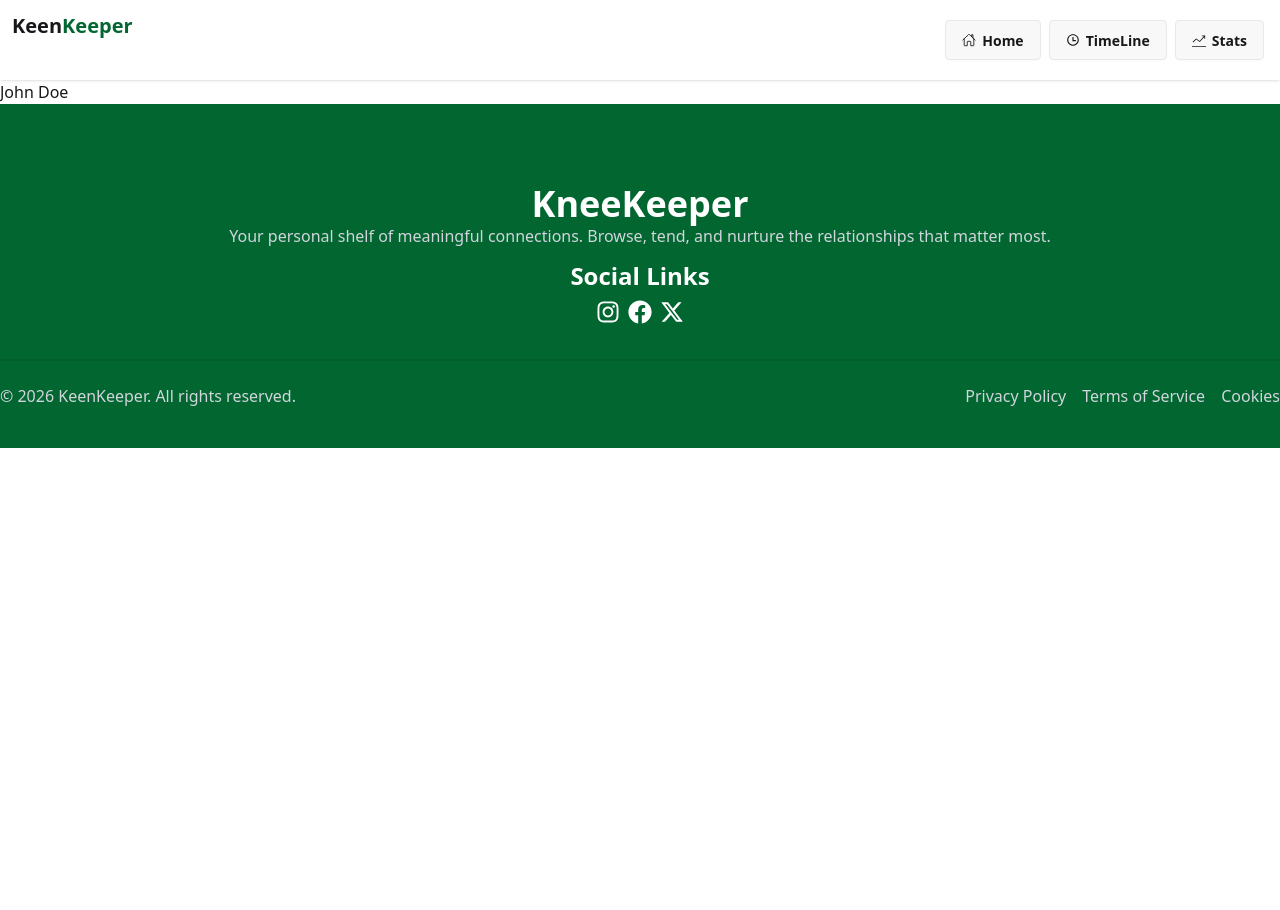
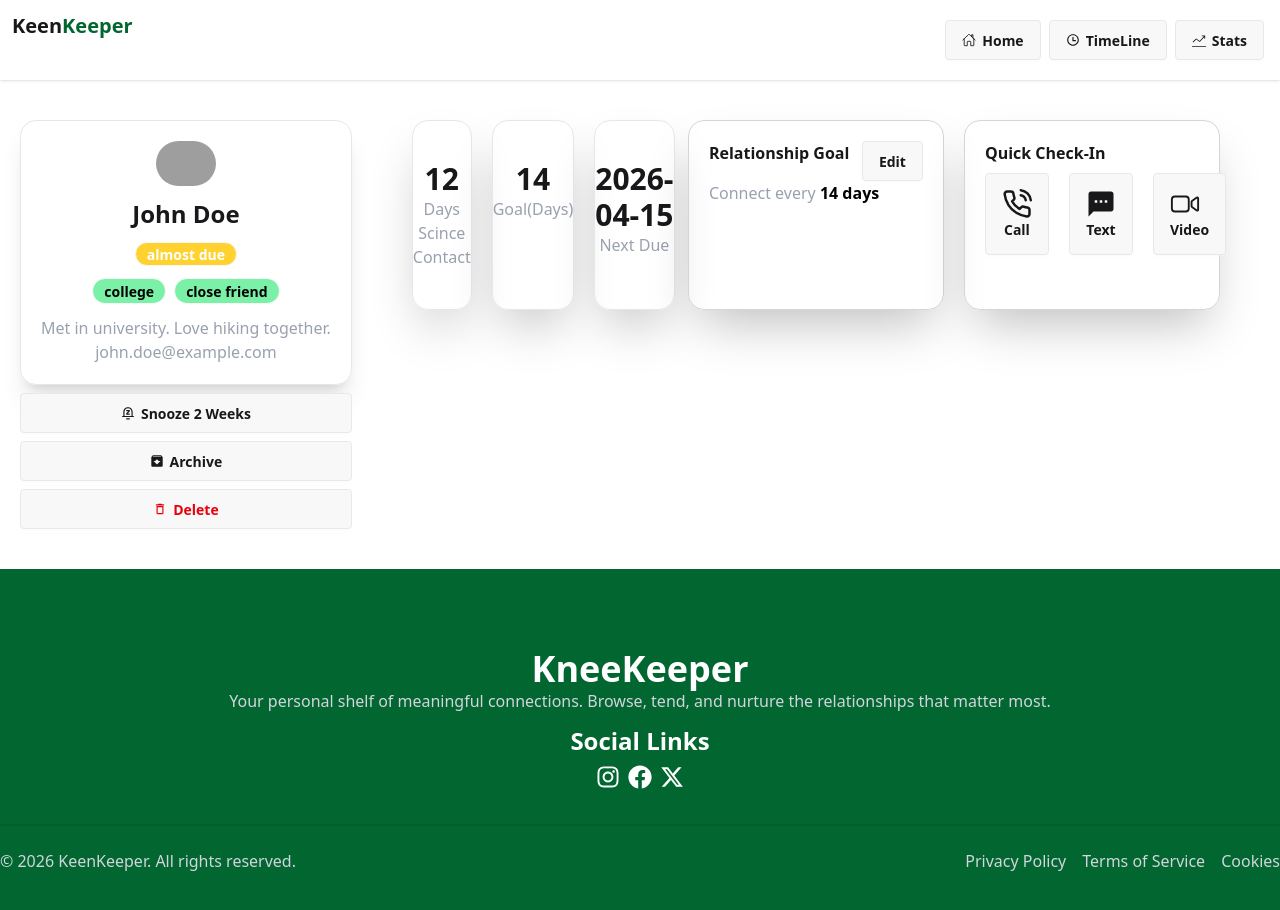
Before and after one commit to Tamim379ta/ASSIGNMENT-007, a Next.js app: page /friends/1 in a window 1280 px wide. Shown: the top 910 px of the page. Before the commit the page ends 800 px from the top, so only its background shows below. Built offline with nearby package versions, Linux system fonts and the light colour scheme; grey boxes are pictures that could not be loaded.

Commit message:
added friends details page

```diff
--- a/src/app/friends/[friendId]/page.jsx
+++ b/src/app/friends/[friendId]/page.jsx
@@ -1,3 +1,9 @@
+import Image from "next/image";
+import { FiPhoneCall } from "react-icons/fi";
+import { IoMdArchive } from "react-icons/io";
+import { IoVideocamOutline } from "react-icons/io5";
+import { MdDeleteOutline, MdTextsms } from "react-icons/md";
+import { RiNotificationSnoozeLine } from "react-icons/ri";
 
 const DetailsPage = async ({ params }) => {
 
@@ -6,16 +12,108 @@ const DetailsPage = async ({ params }) => {
   const res = await fetch("http://localhost:3000/data.json")
   const data = await res.json()
 
-  const friend = data.find(f => f.id === Number(friendId))
+  const friend = data.find(f => f.id === Number(friendId));
 
-  console.log(friend)
-
+  const { picture, name, days_since_contact, email, next_due_date, goal, bio, tags, status } = friend;
 
   return (
     <div>
 
-      <h1>{friend.name}</h1>
+      <div className=" py-10 px-5 flex flex-col md:flex-row container mx-auto  gap-5">
+        <div className=" ">
+          <div className="  text-center shadow-xl border border-gray-200 p-5 space-y-3 rounded-2xl">
+            <div className="flex justify-center">
+              <Image
+                src={picture}
+                alt={name}
+                width={60}
+                height={30}
+                className='rounded-4xl'
+              />
+            </div>
 
+            <div className="space-y-3  ">
+              <h1 className="text-2xl font-bold">{name}</h1>
+              <div className={`text-white badge rounded-4xl font-semibold ${status === "overdue" ? "bg-red-400" : status === "on-track" ? "bg-green-800" : "bg-amber-300"}`} >{status}</div>
+              <div className='flex gap-2 justify-center'>
+                {
+                  tags.map((tag, ind) => <span
+                    className='badge bg-green-300 py-3 rounded-3xl font-semibold text-black'
+                    key={ind}>{tag}</span>)
+                }
+              </div>
+              <div className="text-gray-400">
+                <p>{bio}</p>
+                <p>{email}</p>
+              </div>
+            </div>
+          </div>
+
+
+          <div className="flex flex-col gap-2 mt-2">
+            <button className="btn">
+              <RiNotificationSnoozeLine /> Snooze 2 Weeks</button>
+            <button className="btn">
+              <IoMdArchive /> Archive</button>
+            <button className="btn  text-red-600">
+              <MdDeleteOutline /> Delete </button>
+          </div>
+
+        </div>
+
+
+        <div className="flex-1  px-10">
+
+          <div className="grid grid-cols-3  gap-5">
+
+            <div className="flex flex-col md:flex-row gap-5">
+
+              <div className="text-center flex-1  shadow-2xl rounded-2xl py-10  border border-gray-200">
+                <h1 className="font-bold text-3xl">{days_since_contact}</h1>
+                <p className="text-gray-400">Days Scince Contact</p>
+              </div>
+
+              <div className="text-center flex-1  shadow-2xl rounded-2xl py-10 border border-gray-200">
+                <h1 className="font-bold text-3xl">{goal}</h1>
+                <p className="text-gray-400">Goal(Days)</p>
+              </div>
+
+              <div className="text-center flex-1 shadow-2xl rounded-2xl py-10 border border-gray-200">
+                <h1 className="font-bold text-3xl">{next_due_date}</h1>
+                <p className="text-gray-400">Next Due</p>
+              </div>
+            </div>
+
+
+            <div className="shadow-2xl p-5 rounded-2xl border border-gray-300">
+
+              <div className="flex justify-between">
+                <h1 className="font-semibold">Relationship Goal</h1>
+                <button className="btn">Edit</button>
+              </div>
+
+              <div>
+                <p className="text-gray-400">Connect every <span className="font-bold text-black">{goal} days</span> </p>
+              </div>
+
+            </div>
+
+            <div className="shadow-2xl p-5 border border-gray-300 rounded-2xl">
+              <h1 className="font-semibold">Quick Check-In</h1>
+
+              <div className="flex gap-5 mt-2">
+                <button className="btn flex-1 py-10"> <span ><FiPhoneCall className="text-3xl "/> Call</span></button>
+                <button className="btn flex-1 py-10"><span><MdTextsms className="text-3xl "/> Text</span></button>
+                <button className="btn flex-1 py-10"><span ><IoVideocamOutline className="text-3xl " /> Video</span></button>
+              </div>
+            </div>
+
+
+          </div>
+
+        </div>
+
+      </div>
     </div>
   );
 };
```
